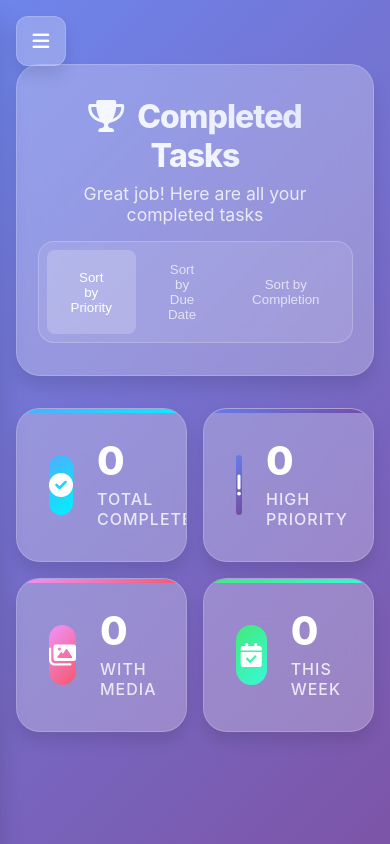
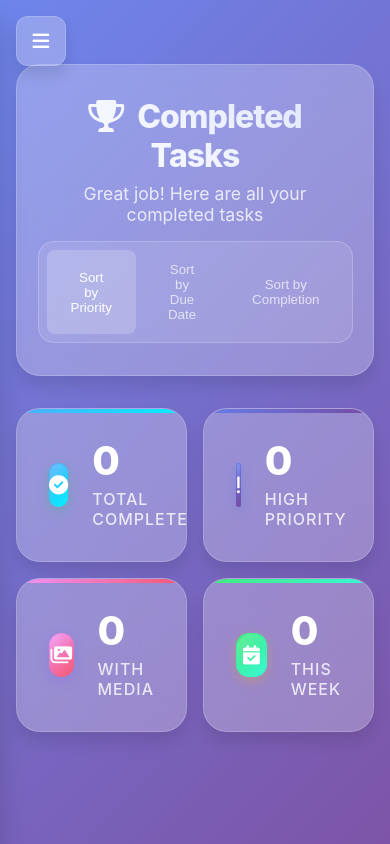
Before and after one commit to troyiee/Task_Flow, a Flask app: page /completed-tasks in a window 390 px wide. Run offline with Flask 3, Linux system fonts and the light colour scheme; the visitor is signed in with stand-in values (Sample User, id 1); some libraries are stand-ins or nearby versions.

Commit message:
Initial commit: Task Scheduler Flask App

```diff
--- a/templates/completed_tasks.html
+++ b/templates/completed_tasks.html
@@ -404,16 +404,133 @@
             box-shadow: var(--shadow-xl);
         }
 
-        .stat-icon {
+.stat-icon {
+            /* Default desktop sizing */
             width: 60px;
             height: 60px;
-            border-radius: var(--border-radius);
+            border-radius: var(--border-radius, 12px);
+
+            /* Flexbox centering */
             display: flex;
             align-items: center;
             justify-content: center;
-            font-size: 1.5rem;
+
+            /* Responsive font sizing */
+            font-size: clamp(1.2rem, 3vw, 1.5rem);
             color: white;
+
+            /* Enhanced positioning and effects */
             position: relative;
+            transition: all 0.3s cubic-bezier(0.4, 0, 0.2, 1);
+            box-shadow: 0 4px 12px rgba(0, 0, 0, 0.15);
+
+            /* Subtle inner shadow for depth */
+            &::before {
+                content: '';
+                position: absolute;
+                inset: 1px;
+                border-radius: calc(var(--border-radius, 12px) - 1px);
+                background: linear-gradient(135deg, rgba(255, 255, 255, 0.2) 0%, transparent 50%);
+                pointer-events: none;
+            }
+        }
+
+        /* Interactive states */
+        .stat-icon:hover {
+            transform: translateY(-2px) scale(1.05);
+            box-shadow: 0 8px 25px rgba(0, 0, 0, 0.2);
+        }
+
+        .stat-icon:active {
+            transform: translateY(0) scale(1.02);
+            transition-duration: 0.1s;
+        }
+
+        /* Enhanced gradient backgrounds */
+        .stat-card.stat-primary .stat-icon {
+            background: var(--primary-gradient);
+            box-shadow: 0 4px 12px rgba(59, 130, 246, 0.3);
+        }
+
+        .stat-card.stat-success .stat-icon {
+            background: var(--success-gradient);
+            box-shadow: 0 4px 12px rgba(34, 197, 94, 0.3);
+        }
+
+        .stat-card.stat-warning .stat-icon {
+            background: var(--warning-gradient);
+            box-shadow: 0 4px 12px rgba(245, 158, 11, 0.3);
+        }
+
+        .stat-card.stat-info .stat-icon {
+            background: var(--secondary-gradient);
+            box-shadow: 0 4px 12px rgba(139, 92, 246, 0.3);
+        }
+
+        /* Mobile-first responsive adjustments */
+        @media (max-width: 768px) {
+            .stat-icon {
+                width: 65px;
+                height: 50px;
+                font-size: 1.3rem;
+                box-shadow: 0 3px 8px rgba(0, 0, 0, 0.12);
+                border-radius: calc(var(--border-radius, 12px) * 0.9);
+            }
+
+            .stat-icon:hover {
+                transform: none; /* Disable hover effects on touch devices */
+                box-shadow: 0 3px 8px rgba(0, 0, 0, 0.12);
+            }
+        }
+
+        @media (max-width: 480px) {
+            .stat-icon {
+                width: 58px;
+                height: 44px;
+                font-size: 1.2rem;
+                border-radius: calc(var(--border-radius, 12px) * 0.8);
+            }
+        }
+
+        /* High-resolution display optimization */
+        @media (-webkit-min-device-pixel-ratio: 2), (min-resolution: 192dpi) {
+            .stat-icon {
+                box-shadow: 0 4px 12px rgba(0, 0, 0, 0.1);
+            }
+        }
+
+        /* Dark mode support */
+        @media (prefers-color-scheme: dark) {
+            .stat-icon {
+                box-shadow: 0 4px 12px rgba(0, 0, 0, 0.4);
+            }
+
+            .stat-card.stat-primary .stat-icon {
+                box-shadow: 0 4px 12px rgba(59, 130, 246, 0.4);
+            }
+
+            .stat-card.stat-success .stat-icon {
+                box-shadow: 0 4px 12px rgba(34, 197, 94, 0.4);
+            }
+
+            .stat-card.stat-warning .stat-icon {
+                box-shadow: 0 4px 12px rgba(245, 158, 11, 0.4);
+            }
+
+            .stat-card.stat-info .stat-icon {
+                box-shadow: 0 4px 12px rgba(139, 92, 246, 0.4);
+            }
+        }
+
+        /* Reduced motion preference */
+        @media (prefers-reduced-motion: reduce) {
+            .stat-icon {
+                transition: none;
+            }
+
+            .stat-icon:hover {
+                transform: none;
+            }
         }
 
         .stat-card.stat-primary .stat-icon { background: var(--primary-gradient); }
```
Also changed, not shown: README.md.
